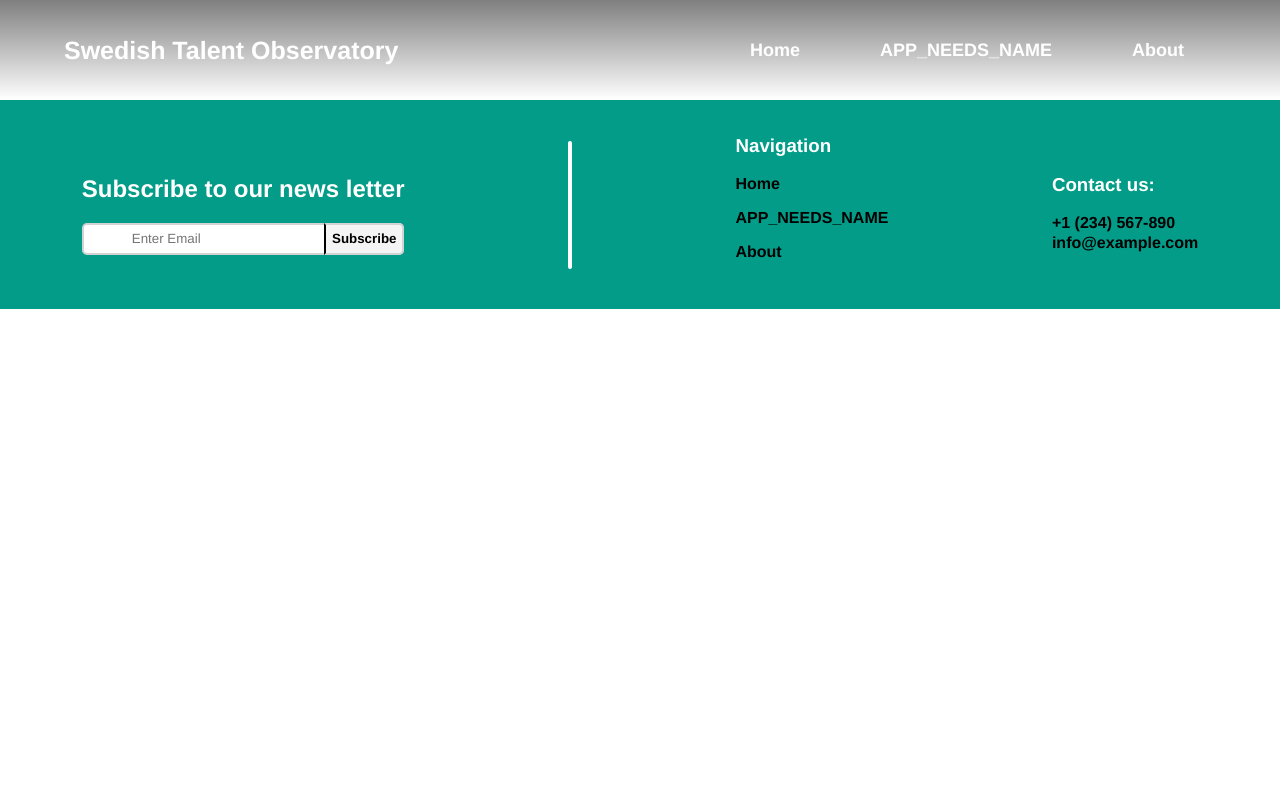
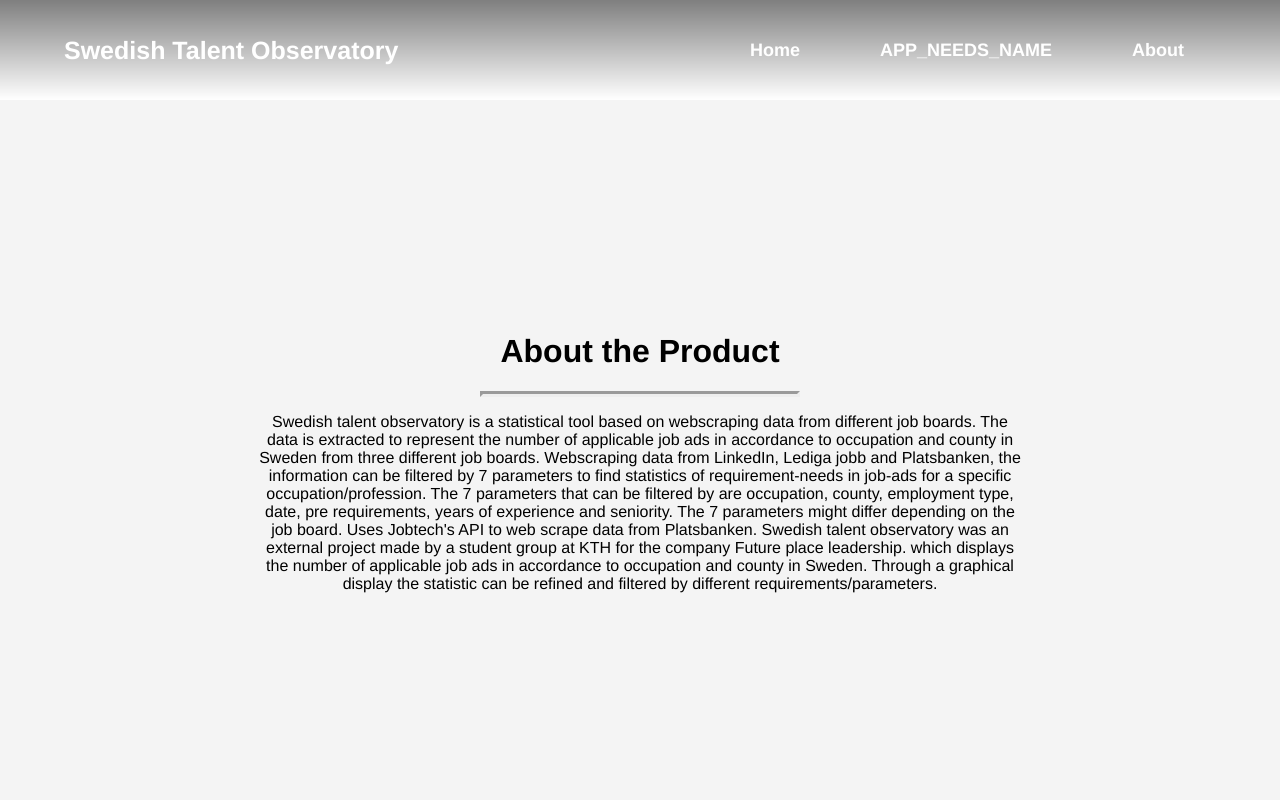
Before and after one commit to DiaHassan/II1305-Team-Echo, a React (Create React App) app in the folder Project/dashboard/: page /about in a window 1280 px wide. Shown: the top 800 px of the page. Built offline with nearby package versions, Linux system fonts and the light colour scheme.

Commit message:
Added about css

```diff
--- a/Project/dashboard/src/Views/about.jsx
+++ b/Project/dashboard/src/Views/about.jsx
@@ -11,6 +11,23 @@ export default function About() {
     <>
       <Navbar />
 
+      <div className="about-wrapper">
+        <div className="block">
+          <h1>About the Product</h1>
+          <hr />
+          <p>
+            Swedish talent observatory is a statistical tool based on webscraping data from different job boards. The data is extracted to represent the number of applicable job ads in accordance to occupation and county in Sweden from three different job boards. Webscraping data from LinkedIn, Lediga jobb and Platsbanken, the information can be filtered by 7 parameters to find statistics of requirement-needs in job-ads for a specific occupation/profession. The 7 parameters that can be filtered by are occupation, county, employment type, date, pre requirements, years of experience and seniority. The 7 parameters might differ depending on the job board.
+
+            Uses Jobtech's API to web scrape data from Platsbanken.
+
+            Swedish talent observatory was an external project made by a student group at KTH for the company Future place leadership.
+
+            which displays the number of applicable job ads in accordance to occupation and county in Sweden. Through a graphical display the statistic can be refined and filtered by different requirements/parameters.
+
+          </p>
+        </div>
+      </div>
+
       <Footer />
     </>
   )
--- a/Project/dashboard/src/style.css
+++ b/Project/dashboard/src/style.css
@@ -320,3 +320,27 @@ footer a:hover {
     }
   }
 }
+
+
+
+/* ------------------- */
+
+.about-wrapper{
+  min-height:90vh;
+  background-color: var(--color-off-white);
+  display: flex;
+  flex-direction: column;
+  justify-content: space-around;
+  align-items: center;
+  padding:2rem;
+}
+
+.about-wrapper div{
+  max-width:60vw;
+  text-align: center;
+}
+
+.about-wrapper hr{
+  width: 20rem;
+  border-width: 3px;
+}
```
